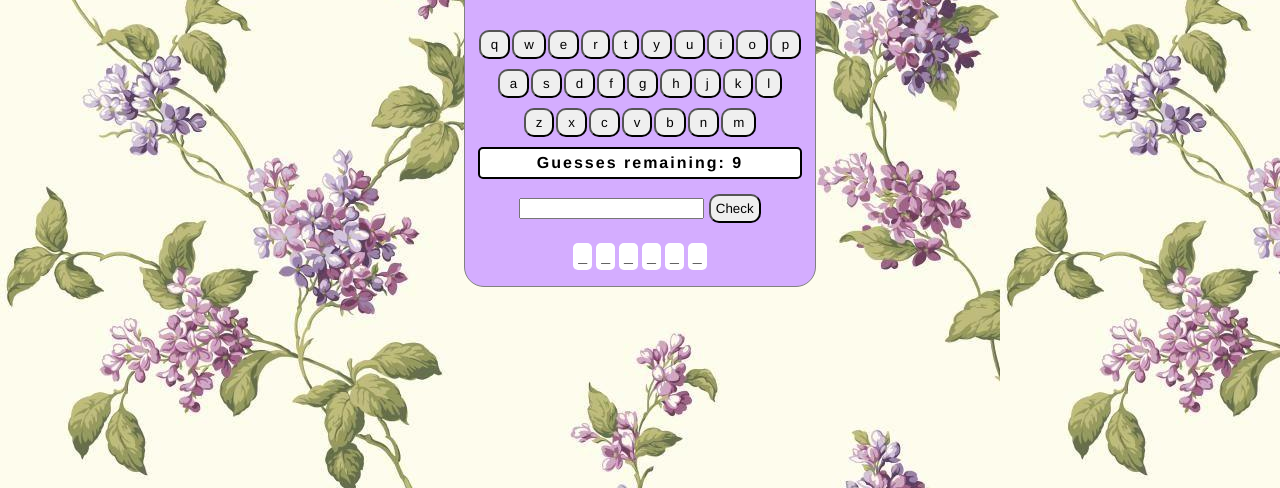
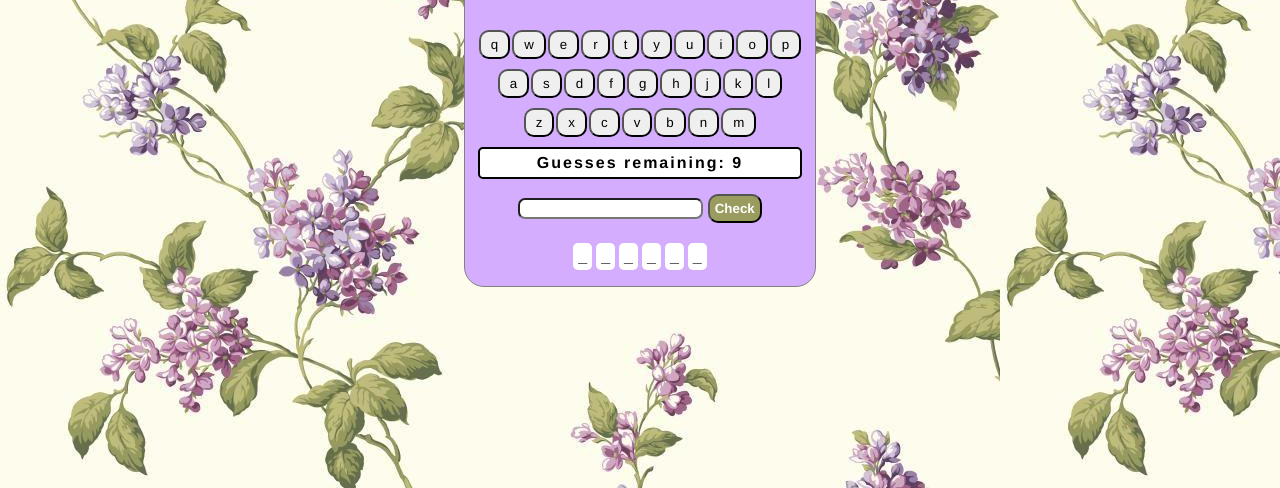
Before and after one commit to mattrams/word_guess, a plain HTML site: page index.html in a window 1280 px wide. Both pictures are taken after a click on the button "Play". Shown: the part 312-800 px from the top of the page. Drawn offline with Linux system fonts and the light colour scheme.

Commit message:
version 1 finished

```diff
--- a/style.css
+++ b/style.css
@@ -83,3 +83,13 @@ span{
   margin-top:10px;
   margin-bottom:10px;
 }
+
+input{
+  border-radius:7px;
+}
+
+#check{
+  background-color:#9A9C5F;
+  color:white;
+  font-weight: 600;
+}
```
